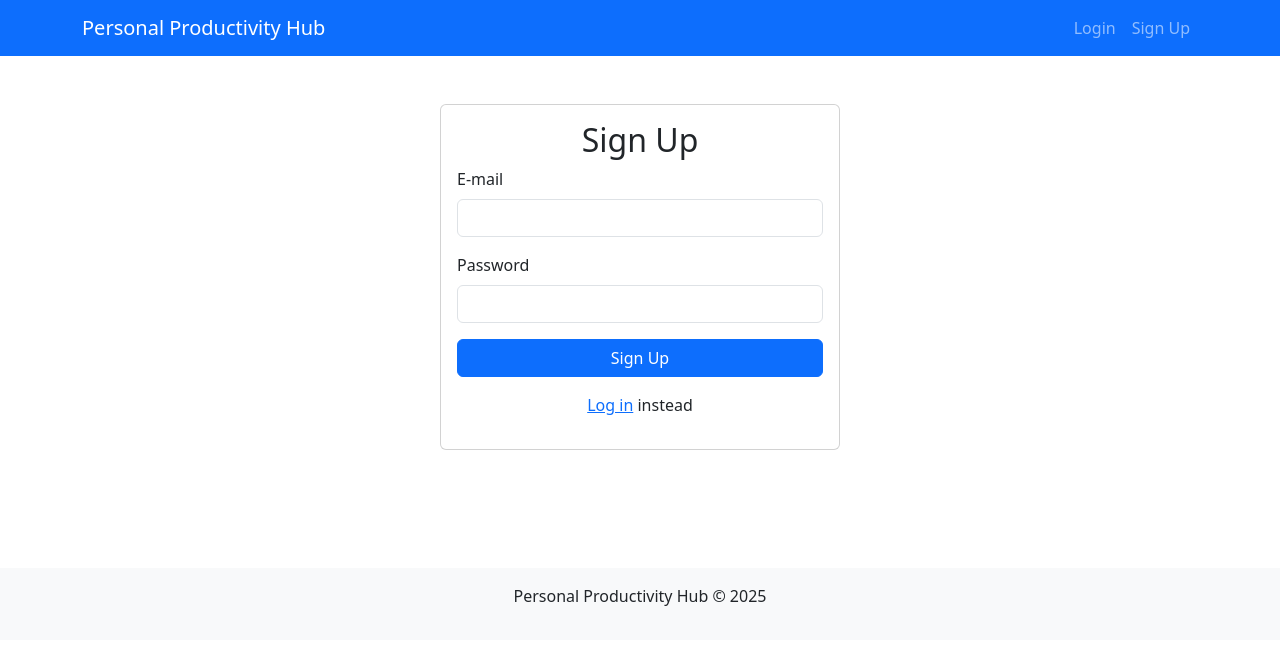
After one commit to Abdulrahman-Nasser0/Personal-Productivity-Hub, a Flask app: page /signup in a window 1280 px wide. The commit adds this page. Shown: the top 645 px of the page. Run offline with Flask 3, Linux system fonts and the light colour scheme.

Commit message:
finish login and register

```diff
--- a/app/routes.py
+++ b/app/routes.py
@@ -1,11 +1,53 @@
-from flask import render_template, redirect, url_for
+from flask import render_template, redirect, session, flash, url_for, request
+from .models import User
+from app import db
 
 def register_routes(app):
     @app.route('/')
     def index():
+
         #Main page
-        return redirect(url_for('habits.index'))
+        # return redirect(url_for('habits.index'))
+        return render_template("home.html", email=session.get("email"))
 
+    @app.route('/signup', methods=['GET', 'POST'])
+    def signup():
+        if request.method == 'POST':
+            email = request.form['email']
+            password = request.form['password']
+
+            # Save user to the database
+            user = User(email=email, password=password)
+            db.session.add(user)
+            db.session.commit()
+
+            flash('Account created successfully. Please log in.', 'success')
+            return redirect(url_for('login'))
+
+        return render_template('signup.html')
+
+    @app.route('/login', methods=['GET', 'POST'])
+    def login():
+        if request.method == 'POST':
+            email = request.form['email']
+            password = request.form['password']
+
+            # Query user from the database
+            user = User.query.filter_by(email=email).first()
+            if user and user.password == password:
+                session['email'] = user.email
+                flash('Logged in successfully.', 'success')
+                return redirect(url_for('index'))
+            else:
+                flash('Invalid email or password.', 'danger')
+
+        return render_template('login.html')
+
+    @app.route('/logout', methods=['POST'])
+    def logout():
+        session.clear()
+        flash('Logged out successfully.', 'success')
+        return redirect(url_for('index'))
 
     # For errors
     @app.errorhandler(404)
--- /dev/null
+++ b/app/static/css/style.css
@@ -0,0 +1,5 @@
+body {
+    min-height: 80vh;
+    display: flex;
+    flex-direction: column;
+}
--- a/app/templates/base.html
+++ b/app/templates/base.html
@@ -21,27 +21,49 @@
                 </button>
                 <div class="collapse navbar-collapse" id="navbarNav">
                     <ul class="navbar-nav ms-auto">
+                        {% if session.get('email') %}
                         <li class="nav-item">
                             <a class="nav-link {% if request.blueprint == 'habits' %}active{% endif %}"
-                               href="{{ url_for('habits.index') }}">Habits</a>
+                               href="{{ url_for('index') }}">Habits</a>
                         </li>
                         <li class="nav-item">
                             <a class="nav-link {% if request.blueprint == 'todos' %}active{% endif %}"
-                               href="{{ url_for('todos.index') }}">To-Do List</a>
+                               href="{{ url_for('index') }}">To-Do List</a>
                         </li>
                         <li class="nav-item">
                             <a class="nav-link {% if request.blueprint == 'notes' %}active{% endif %}"
-                               href="{{ url_for('notes.index') }}">Notes</a>
+                               href="{{ url_for('index') }}">Notes</a>
                         </li>
+                        <li class="nav-item">
+                            <form action="{{ url_for('logout') }}" method="POST" style="display: inline;">
+                                <button class="nav-link btn btn-link" type="submit">Logout</button>
+                            </form>
+                        </li>
+                        {% else %}
+                        <li class="nav-item">
+                            <a class="nav-link" href="{{ url_for('login') }}">Login</a>
+                        </li>
+                        <li class="nav-item">
+                            <a class="nav-link" href="{{ url_for('signup') }}">Sign Up</a>
+                        </li>
+                        {% endif %}
                     </ul>
                 </div>
             </div>
         </nav>
     </header>
 
-    <main class="py-4 animate__animated animate__fadeIn">
-        {% block content %}{% endblock %}
-    </main>
+    <div class="container mt-4 flex-grow-1">
+        {% for message in get_flashed_messages() %}
+        <div class="alert alert-info">
+            <p>{{ message }}</p>
+        </div>
+        {% endfor %}
+
+        <main class="py-4 animate__animated animate__fadeIn">
+            {% block content %}{% endblock %}
+        </main>
+    </div>
 
     <footer class="bg-light py-3 mt-5">
         <div class="container text-center">
--- /dev/null
+++ b/app/templates/home.html
@@ -0,0 +1,6 @@
+{% extends "base.html" %} {% block content %}
+{% if email %}
+<h1>Hello, {{ email }}</h1>
+{% else %}
+<h1>Hello. <a href="{{ url_for('login') }}">Log in</a>?</h1>
+{% endif %} {% endblock %}
--- /dev/null
+++ b/app/templates/signup.html
@@ -0,0 +1,19 @@
+{% extends "base.html" %} {% block content %}
+<div class="card mx-auto" style="max-width: 400px;">
+    <div class="card-body">
+        <h2 class="card-title text-center">Sign Up</h2>
+        <form method="POST">
+            <div class="mb-3">
+                <label for="email" class="form-label">E-mail</label>
+                <input type="email" class="form-control" id="email" name="email" required>
+            </div>
+            <div class="mb-3">
+                <label for="password" class="form-label">Password</label>
+                <input type="password" class="form-control" id="password" name="password" required>
+            </div>
+            <button type="submit" class="btn btn-primary w-100">Sign Up</button>
+        </form>
+        <p class="text-center mt-3"><a href="{{ url_for('login') }}">Log in</a> instead</p>
+    </div>
+</div>
+{% endblock %}
```
Also changed, not shown: app/__init__.py (+7 -0 lines), app/models.py (+11 -0 lines), app/templates/login.html (added, +19 -0 lines), app/templates/protected.html (added, +13 -0 lines), app/app.db.
